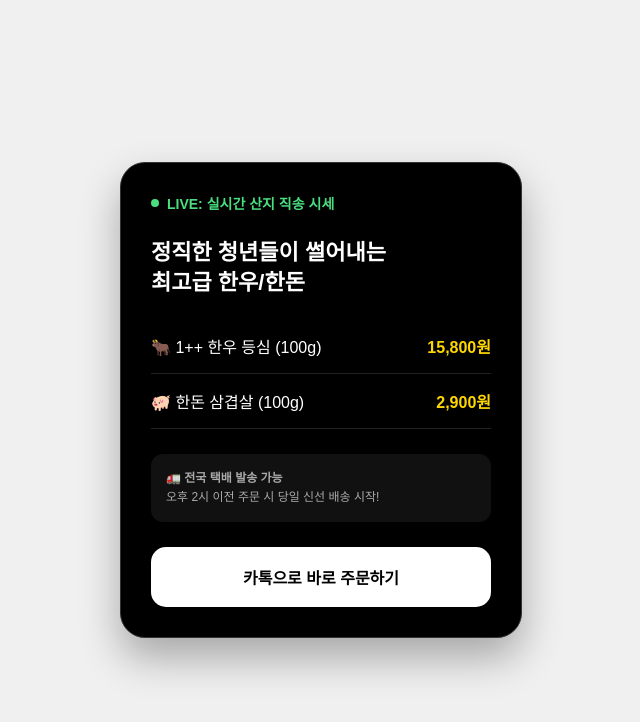
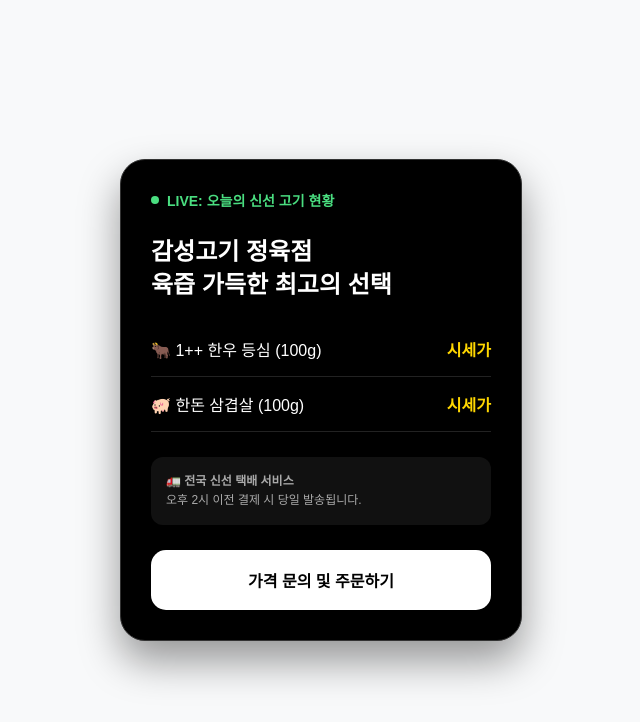
Before and after one commit to kjhbwd/butcher-card, a plain HTML site: page index.html in a window 1280 px wide. Shown: the whole page, without its empty margins (319-959 px from the left). Drawn offline with Linux system fonts and the light colour scheme.

Commit message:
Update index.html

```diff
--- a/index.html
+++ b/index.html
@@ -3,29 +3,28 @@
 <head>
     <meta charset="UTF-8">
     <meta name="viewport" content="width=device-width, initial-scale=1.0">
-    <title>정육점 프리미엄 명함</title>
+    <title>감성고기 디지털 명함</title>
     <style>
-        body { margin: 0; display: flex; justify-content: center; align-items: center; min-height: 100vh; background-color: #f0f0f0; font-family: 'Pretendard', sans-serif; }
-        .card { width: 340px; background: #000; color: #fff; padding: 30px; border-radius: 25px; box-shadow: 0 20px 40px rgba(0,0,0,0.3); border: 1px solid #333; }
+        body { margin: 0; display: flex; justify-content: center; align-items: center; min-height: 100vh; background-color: #f8f9fa; font-family: 'Pretendard', sans-serif; }
+        .card { width: 340px; background: #000; color: #fff; padding: 30px; border-radius: 25px; box-shadow: 0 20px 40px rgba(0,0,0,0.4); border: 1px solid #333; }
         .header { color: #4ade80; font-size: 14px; font-weight: bold; margin-bottom: 25px; display: flex; align-items: center; }
         .dot { width: 8px; height: 8px; background: #4ade80; border-radius: 50%; margin-right: 8px; animation: blink 1s infinite; }
-        .title { font-size: 22px; margin-bottom: 20px; font-weight: 800; line-height: 1.4; }
+        .title { font-size: 24px; margin-bottom: 20px; font-weight: 800; line-height: 1.4; color: #fff; }
         .price-row { display: flex; justify-content: space-between; padding: 15px 0; border-bottom: 1px solid #222; font-size: 16px; }
         .price { color: #ffd700; font-weight: bold; }
         .notice { margin-top: 25px; font-size: 12px; color: #aaa; background: #111; padding: 15px; border-radius: 12px; line-height: 1.6; }
         .cta-button { display: block; margin-top: 25px; background: #fff; color: #000; text-decoration: none; text-align: center; padding: 18px; border-radius: 15px; font-weight: bold; font-size: 16px; transition: 0.3s; }
-        .cta-button:hover { background: #ffd700; transform: translateY(-2px); }
         @keyframes blink { 0%, 100% { opacity: 1; } 50% { opacity: 0.3; } }
     </style>
 </head>
 <body>
     <div class="card">
-        <div class="header"><div class="dot"></div> LIVE: 실시간 산지 직송 시세</div>
-        <div class="title">정직한 청년들이 썰어내는<br>최고급 한우/한돈</div>
-        <div class="price-row"><span>🐂 1++ 한우 등심 (100g)</span><span class="price">15,800원</span></div>
-        <div class="price-row"><span>🐖 한돈 삼겹살 (100g)</span><span class="price">2,900원</span></div>
-        <div class="notice">🚛 <b>전국 택배 발송 가능</b><br>오후 2시 이전 주문 시 당일 신선 배송 시작!</div>
-        <a href="https://open.kakao.com/o/gCfTx9di" class="cta-button">카톡으로 바로 주문하기</a>
+        <div class="header"><div class="dot"></div> LIVE: 오늘의 신선 고기 현황</div>
+        <div class="title">감성고기 정육점<br>육즙 가득한 최고의 선택</div>
+        <div class="price-row"><span>🐂 1++ 한우 등심 (100g)</span><span class="price">시세가</span></div>
+        <div class="price-row"><span>🐖 한돈 삼겹살 (100g)</span><span class="price">시세가</span></div>
+        <div class="notice">🚛 <b>전국 신선 택배 서비스</b><br>오후 2시 이전 결제 시 당일 발송됩니다.</div>
+        <a href="여기에_링크_입력" class="cta-button">가격 문의 및 주문하기</a>
     </div>
 </body>
 </html>
```
